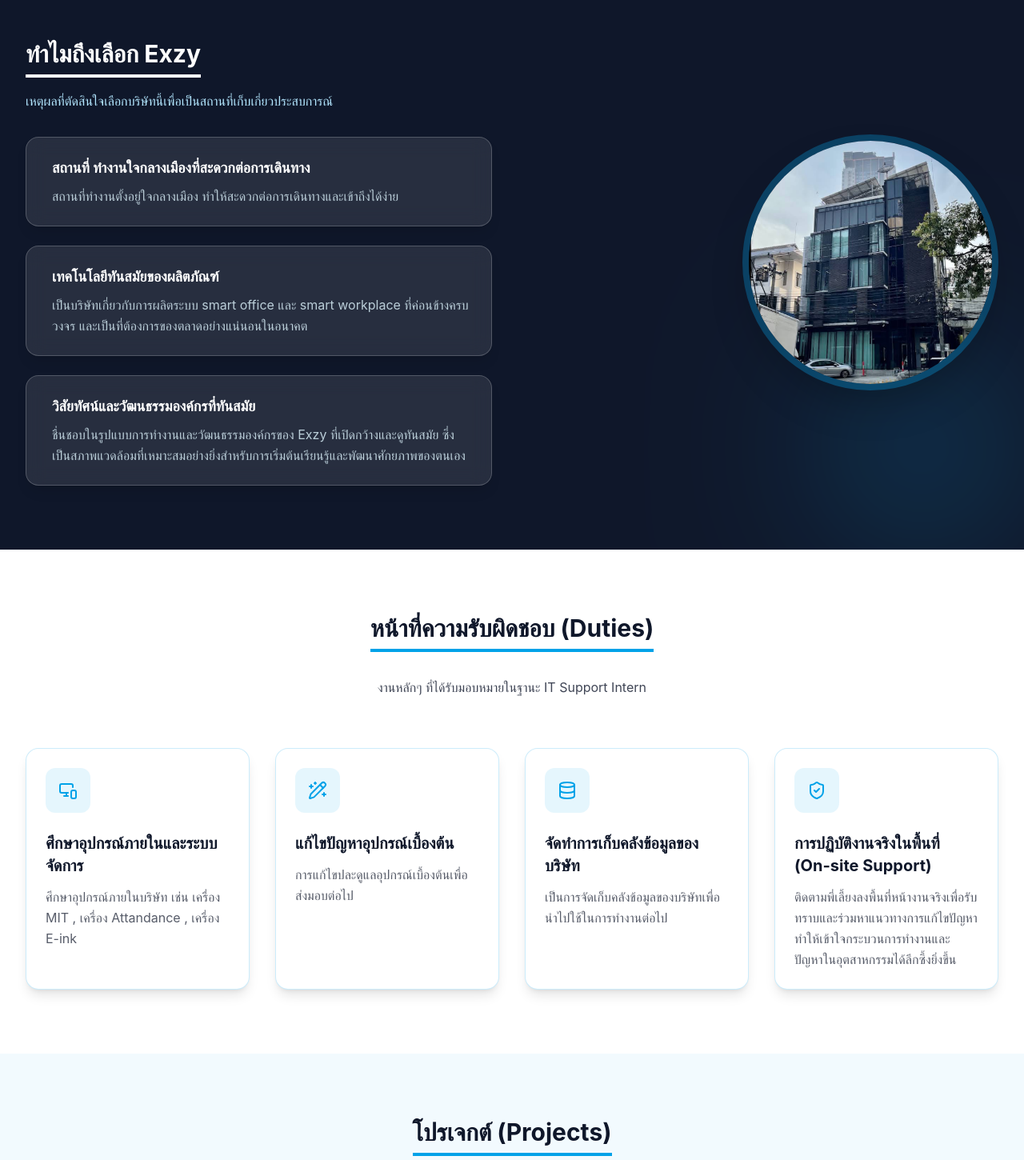
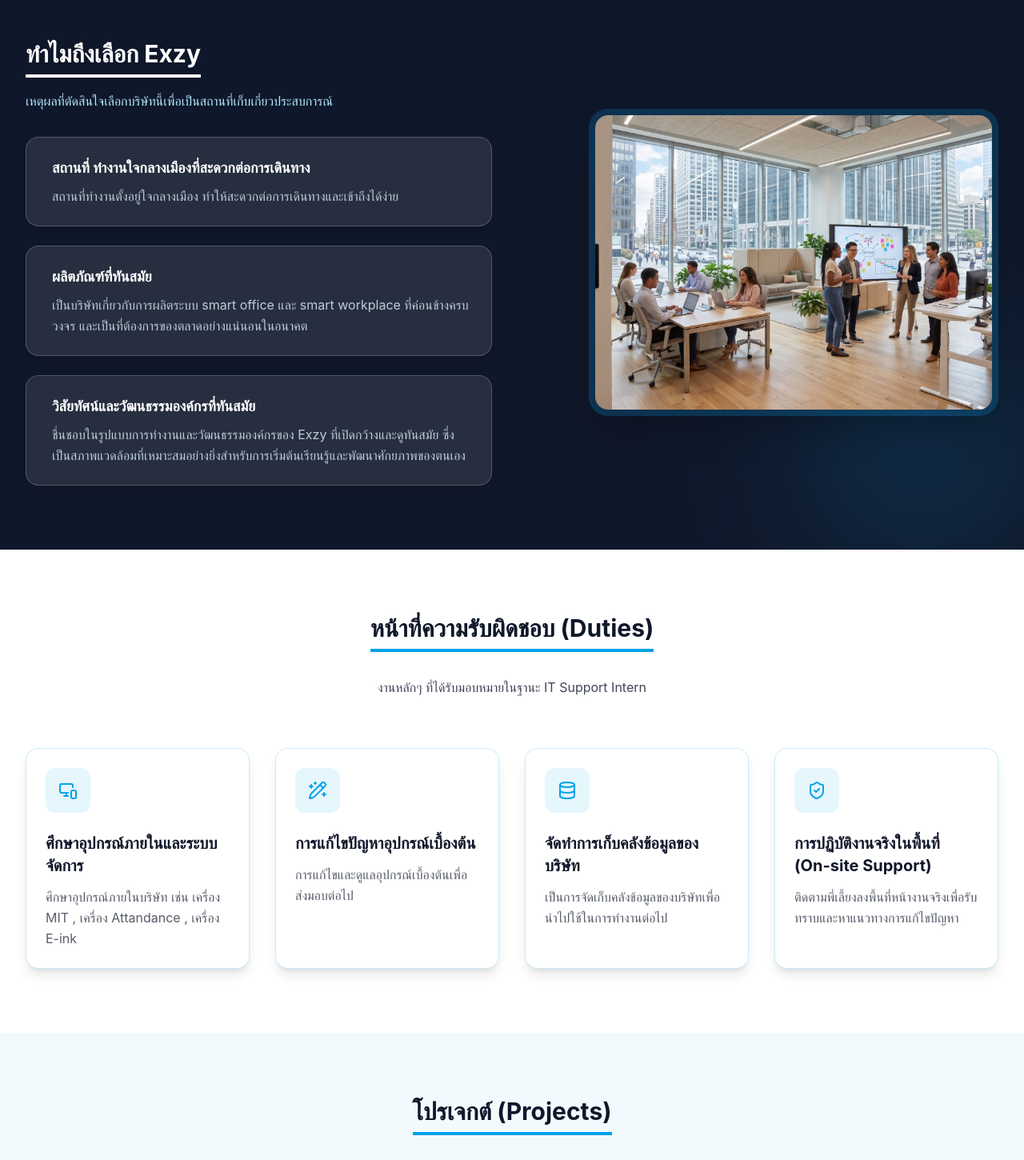
Before and after one commit to Tanakorn12345/Exzy-internreview, a React (Vite) app: page / in a window 1280 px wide. Shown: the part 1260-2710 px from the top of the page at 80% size. Built offline with nearby package versions, Linux system fonts and the light colour scheme.

Commit message:
add picture 1

```diff
--- a/src/sections/About.jsx
+++ b/src/sections/About.jsx
@@ -1,5 +1,5 @@
 import React from 'react';
-import insideOffice from '../assets/insideoffice.jpg';
+import insideOffice from '../assets/smart technology exzy.png';
 
 const About = () => {
   return (
--- a/src/sections/Duties.jsx
+++ b/src/sections/Duties.jsx
@@ -13,8 +13,8 @@ const Duties = () => {
     {
       id: 2,
       icon: <PencilSparkles className="w-6 h-6" />,
-      title: "แก้ไขปัญหาอุปกรณ์เบื้องต้น",
-      desc: "การแก้ไขปละดูแลอุปกรณ์เบื้องต้นเพื่อส่งมอบต่อไป"
+      title: "การแก้ไขปัญหาอุปกรณ์เบื้องต้น",
+      desc: "การแก้ไขและดูแลอุปกรณ์เบื้องต้นเพื่อส่งมอบต่อไป"
     },
     {
       id: 3,
@@ -26,7 +26,7 @@ const Duties = () => {
       id: 4,
       icon: <ShieldCheck className="w-6 h-6" />,
       title: "การปฏิบัติงานจริงในพื้นที่ (On-site Support)",
-      desc: "ติดตามพี่เลี้ยงลงพื้นที่หน้างานจริงเพื่อรับทราบและร่วมหาแนวทางการแก้ไขปัญหา ทำให้เข้าใจกระบวนการทำงานและปัญหาในอุตสาหกรรมได้ลึกซึ้งยิ่งขึ้น"
+      desc: "ติดตามพี่เลี้ยงลงพื้นที่หน้างานจริงเพื่อรับทราบและหาแนวทางการแก้ไขปัญหา"
     }
   ];
 
--- a/src/sections/Projects.jsx
+++ b/src/sections/Projects.jsx
@@ -19,7 +19,7 @@ const Projects = () => {
     } ,
     {
       id: 2,
-      title: "การติดตามหน้างานกับพี่เลี้ยง",
+      title: "การ On site Support กับพี่เลี้ยง",
       description: "ติดตามพี่เลี้ยงลงพื้นที่เพื่อตรวจสอบ แก้ไขปัญหา และติดตั้งระบบให้กับลูกค้า พร้อมเรียนรู้ขั้นตอนการวิเคราะห์ปัญหาและการแก้ไขปัญหาในหน้างานจริง เช่น การตรวจสอบ hardware ที่หน้างาน , การอัพเดท license ของระบบหน้างาน",
       tags: ["Problem Solving", "Onsite Service"],
       images: [onsiteImg]
--- a/src/sections/WhyExzy.jsx
+++ b/src/sections/WhyExzy.jsx
@@ -1,5 +1,5 @@
 import React from 'react';
-import Exzyoffice from '../assets/Exzyoffice.png';
+import Exzyoffice from '../assets/why-exzy-office.jpg';
 
 const WhyExzy = () => {
   return (
@@ -30,7 +30,7 @@ const WhyExzy = () => {
                 {/* Reason 2 */}
                 <div className="bg-white/10 backdrop-blur-md p-6 rounded-2xl shadow-lg border border-white/20 relative overflow-hidden group hover:border-primary-400 hover:bg-white/15 transition-all">
                    <div className="absolute top-0 left-0 w-2 h-full bg-primary-400 group-hover:w-3 transition-all"></div>
-                   <h3 className="text-lg font-bold text-white mb-2 ml-2">เทคโนโลยีทันสมัยของผลิตภัณฑ์</h3>
+                   <h3 className="text-lg font-bold text-white mb-2 ml-2">ผลิตภัณฑ์ที่ทันสมัย</h3>
                    <p className="text-primary-50/80 leading-relaxed ml-2">
                       เป็นบริษัทเกี่ยวกับการผลิตระบบ smart office และ smart workplace ที่ค่อนข้างครบวงจร และเป็นที่ต้องการของตลาดอย่างแน่นอนในอนาคต
                    </p>
@@ -46,8 +46,8 @@ const WhyExzy = () => {
             </div>
           </div>
 
-          <div className="w-full lg:w-1/2 flex justify-center lg:justify-end lg:pl-8">
-             <div className="w-64 h-64 md:w-80 md:h-80 aspect-square bg-dark-400 rounded-full border-8 border-primary-500/30 shadow-2xl relative overflow-hidden group">
+          <div className="w-full lg:w-1/2 flex justify-center lg:justify-end lg:pl-8 mt-12 lg:mt-0">
+             <div className="w-full max-w-md lg:max-w-lg aspect-[4/3] bg-dark-400 rounded-3xl border-8 border-primary-500/20 shadow-2xl relative overflow-hidden group">
                  <img
                    src={Exzyoffice}
                    alt="Exzy Office"
```
Also changed, not shown: src/assets/smart technology exzy.png (added), src/assets/why-exzy-office.jpg (added).
